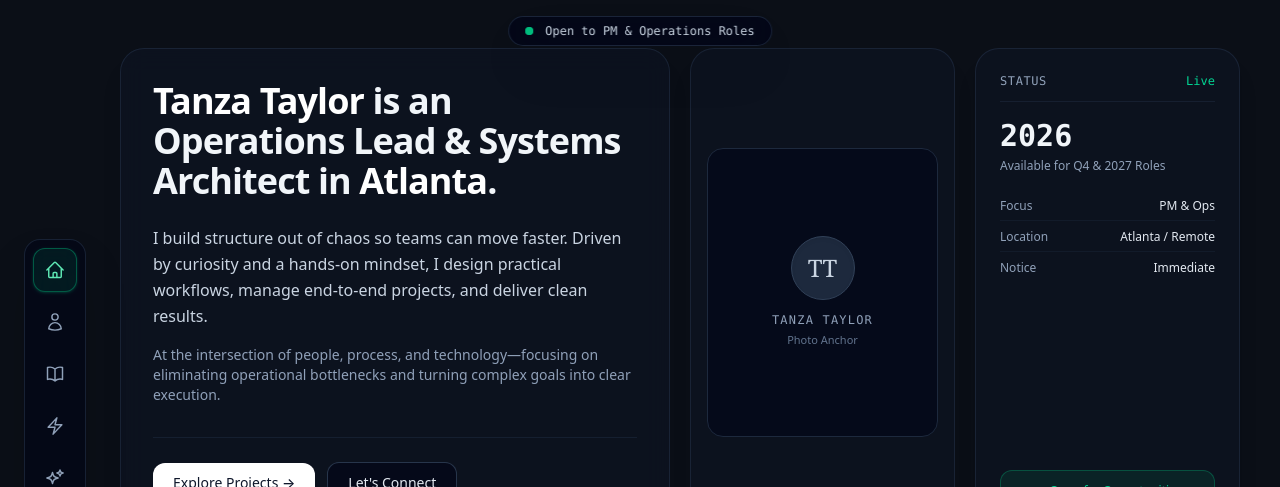
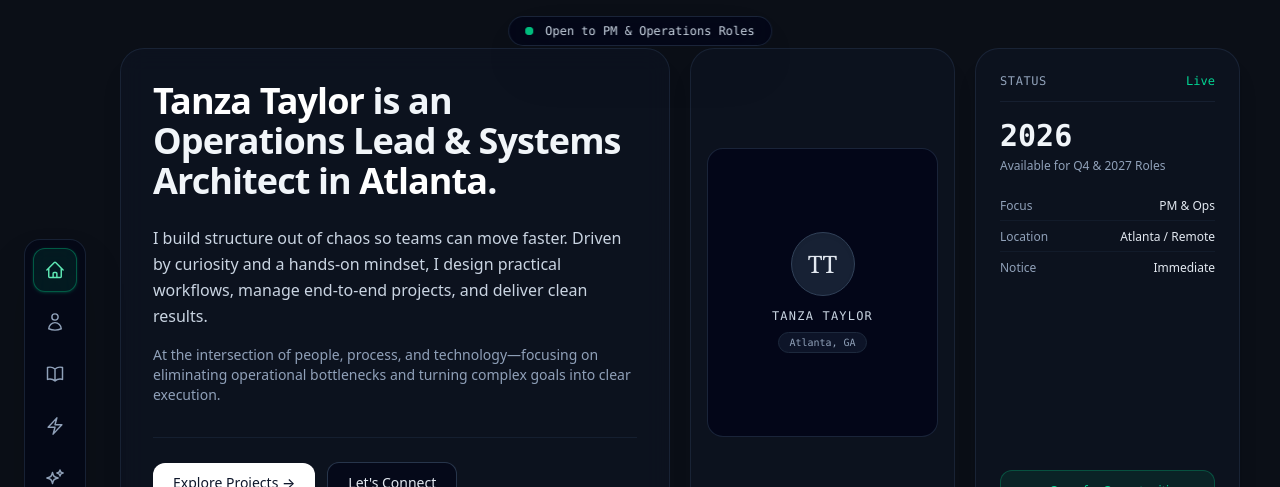
Before and after one commit to tanztylr/portfolio-v3, a Next.js app: page / in a window 1280 px wide. Shown: the top 487 px of the page. Built offline with nearby package versions, Linux system fonts and the light colour scheme.

Commit message:
feat: enhance portrait card metadata and hover states

```diff
--- a/app/page.tsx
+++ b/app/page.tsx
@@ -39,17 +39,17 @@ export default function HomePage() {
           </div>
         </div>
 
-        {/* CARD 2: PHOTO WIDGET (Spans 3 cols on desktop) */}
-        <div className="md:col-span-3 rounded-3xl border border-slate-800/80 bg-slate-900/40 p-4 flex flex-col items-center justify-center relative overflow-hidden shadow-xl">
-          <div className="relative aspect-[4/5] w-full rounded-2xl border border-slate-800 bg-slate-950/60 flex flex-col items-center justify-center text-center p-6">
-            <div className="h-16 w-16 rounded-full border border-slate-700 bg-slate-800 flex items-center justify-center text-slate-300 font-serif text-2xl mb-3 shadow-inner">
+        {/* CARD 2: PHOTO WIDGET */}
+        <div className="group md:col-span-3 rounded-3xl border border-slate-800/80 bg-slate-900/40 p-4 flex flex-col items-center justify-center relative overflow-hidden shadow-xl transition-all duration-300 hover:border-slate-700">
+          <div className="relative aspect-[4/5] w-full rounded-2xl border border-slate-800/90 bg-slate-950/80 flex flex-col items-center justify-center text-center p-6 transition-transform duration-300 group-hover:scale-[1.02]">
+            <div className="h-16 w-16 rounded-full border border-slate-700 bg-slate-800/80 flex items-center justify-center text-slate-200 font-serif text-2xl mb-3 shadow-inner">
               TT
             </div>
-            <span className="text-xs font-mono uppercase tracking-widest text-slate-400 font-medium">
+            <span className="text-xs font-mono uppercase tracking-widest text-slate-300 font-medium">
               Tanza Taylor
             </span>
-            <span className="text-[11px] text-slate-500 mt-1">
-              Photo Anchor
+            <span className="mt-2 inline-flex items-center gap-1.5 rounded-full border border-slate-800 bg-slate-900/90 px-2.5 py-0.5 text-[10px] font-mono text-slate-400">
+              Atlanta, GA
             </span>
           </div>
         </div>
```
